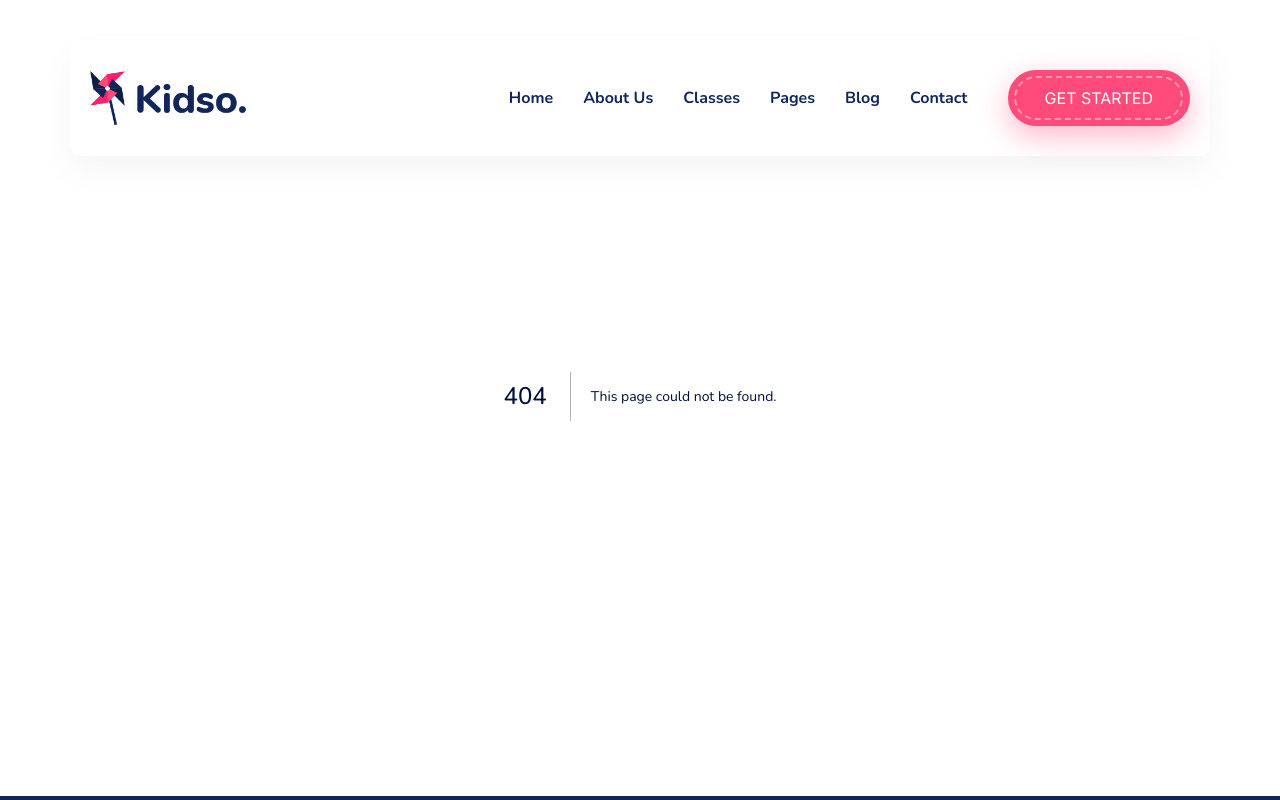
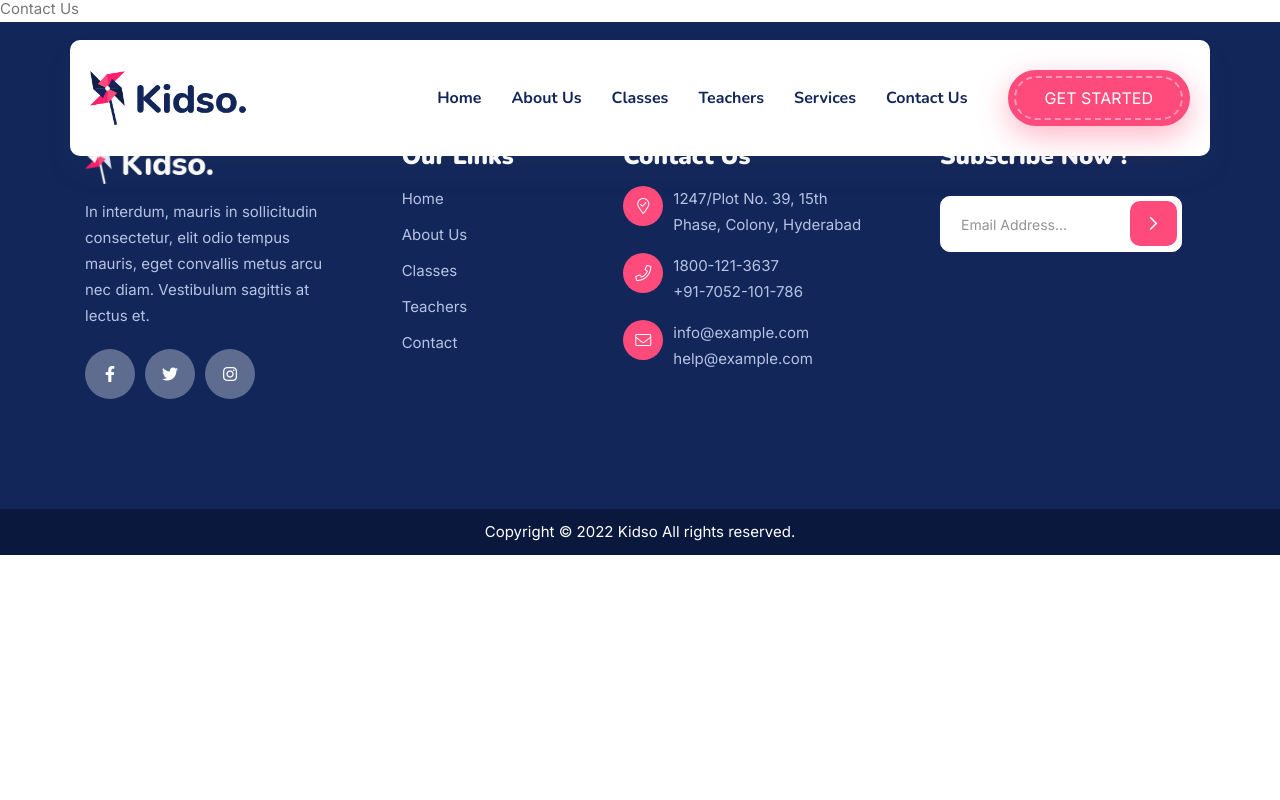
Before and after one commit to louiefalfonso/nextjs-kidso, a Next.js app: page /contact in a window 1280 px wide. Before the commit this address had no page. Shown: the top 800 px of the page. Built offline with nearby package versions, Linux system fonts and the light colour scheme.

Commit message:
kidso nextjs project
kidso nextjs project

```diff
--- a/app/classes/page.js
+++ b/app/classes/page.js
@@ -1,8 +1,7 @@
 export default function classes() {
 	return (
 	<>
-
-			This is the classes page.
+	This is the classes page.
 	</>
 	)
 };
--- /dev/null
+++ b/app/contact/page.js
@@ -0,0 +1,7 @@
+import React from 'react'
+
+export default function contact() {
+  return (
+    <div>Contact Us</div>
+  )
+}
--- a/components/Header.js
+++ b/components/Header.js
@@ -1,4 +1,5 @@
 import React from 'react';
+import Link from 'next/link';
 
 const Header = () => {
   return (
@@ -9,57 +10,19 @@ const Header = () => {
           <div className="row align-items-center">
             <div className="col-xl-2 col-lg-2">
               <div className="logo">
-                <a href="index.html">
-                  <img src="img/logo/logo.png" alt="logo" />
-                </a>
+                <Link href="/"><img src="img/logo/logo.png" alt="logo" /></Link>
               </div>
             </div>
             <div className="col-xl-7 col-lg-7">
               <div className="main-menu text-right text-xl-right">
                 <nav id="mobile-menu">
                   <ul>
-                    <li className="has-sub">
-                      <a href="index.html">Home</a>
-                    </li>
-                    <li>
-                      <a href="about.html">About Us</a>
-                    </li>
-                    <li className="has-sub">
-                      <a href="classes.html">Classes</a>
-                      <ul>
-                        <li>
-                          <a href="classes.html">Classes</a>
-                        </li>
-                        <li>
-                          <a href="class-single.html">Class Details</a>
-                        </li>
-                      </ul>
-                    </li>
-                    <li className="has-sub">
-                      <a href="#">Pages</a>
-                      <ul>
-                        <li>
-                          <a href="teachers.html">Teachers</a>
-                        </li>
-                        <li>
-                          <a href="teacher-single.html">Teacher Details</a>
-                        </li>
-                      </ul>
-                    </li>
-                    <li className="has-sub">
-                      <a href="blog.html">Blog</a>
-                      <ul>
-                        <li>
-                          <a href="blog.html">Blog</a>
-                        </li>
-                        <li>
-                          <a href="blog-details.html">Blog Details</a>
-                        </li>
-                      </ul>
-                    </li>
-                    <li>
-                      <a href="contact.html">Contact</a>
-                    </li>
+                    <li><Link href="/" >Home</Link></li>
+                    <li><Link href="/aboutus" >About Us</Link></li>
+                    <li><Link href="/classes" >Classes</Link></li>
+                    <li><Link href="/teachers" >Teachers</Link></li>
+                    <li><Link href="/services" >Services</Link></li>
+                    <li><Link href="/contact" >Contact Us</Link></li>
                   </ul>
                 </nav>
               </div>
@@ -69,9 +32,7 @@ const Header = () => {
                 <ul>
                   <li>
                     <div className="header-btn second-header-btn">
-                      <a href="contact.html" className="btn">
-                        Get Started
-                      </a>
+                      <Link href="/contact" className="btn" >Get Started</Link>
                     </div>
                   </li>
                 </ul>
--- a/public/css/responsive.css
+++ b/public/css/responsive.css
@@ -467,8 +467,8 @@ margin-right: 8px;
 
     .mean-container a.meanmenu-reveal {
 margin-top: -46px;
-color: #000;
-border: 1px solid #000;
+color: #fe4b7b;
+border: 1px solid #fe4b7b;
 }
 
     .contact-bg02 {
@@ -759,7 +759,7 @@ border: 1px solid #000;
     display: block;
      height: 3px;
     margin-top: 3px;
-    border-top: 3px solid #000;
+    border-top: 3px solid #fe4b7b;
 }
     .mean-container .mean-nav ul li a {
     border-top: 1px solid rgba(217, 217, 217, 0.5);
@@ -1009,7 +1009,7 @@ box-shadow: 0 0 0 0;
     display: block;
      height: 3px;
     margin-top: 3px;
-    border-top: 3px solid #000;
+    border-top: 3px solid #fe4b7b;
 }
     .mean-container .mean-nav ul li a {
     border-top: 1px solid rgba(217, 217, 217, 0.5);
@@ -1217,8 +1217,8 @@ display: none !important;
 
     .mean-container a.meanmenu-reveal {
     margin-top: -52px;
-color: #000;
-border: 1px solid #000;
+color: #fe4b7b;
+border: 1px solid #fe4b7b;
 }
 
     .copyright-wrap ul{
```
Also changed, not shown: app/services/page.js (added, +9 -0 lines), app/teachers/page.js (+7 -0 lines).
